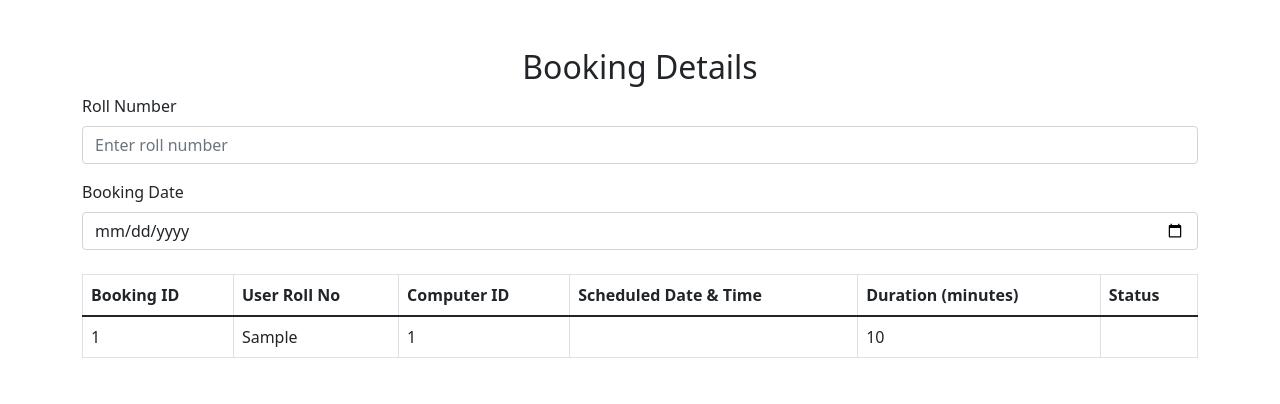
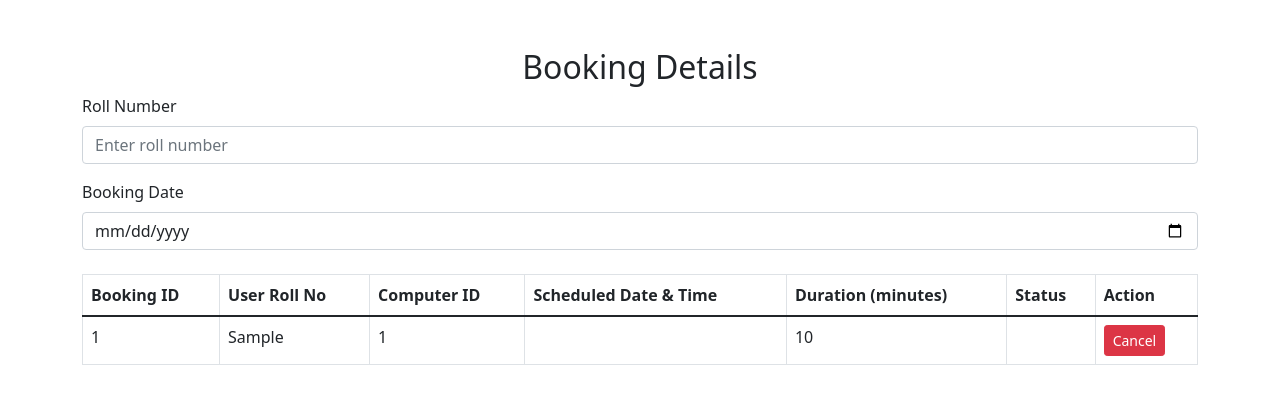
Before and after one commit to pranavcv101/ccf, a Flask app: page /admin_home/booking_details in a window 1280 px wide. Shown: the top 404 px of the page. Run offline with Flask 3, Linux system fonts and the light colour scheme; tables that the repository leaves empty hold one stand-in row (values such as "Sample post").

Commit message:
adding more features to the admin , need to add more

```diff
--- a/app/routes.py
+++ b/app/routes.py
@@ -123,8 +123,8 @@ def student_page():
     student_bookings = Booking.query.filter_by(user_rollno=current_user.rollno).all()
     return render_template("student.html",student=current_user,bookings = student_bookings)
 
-@app.route('/cancel_booking', methods=['POST'])
-def cancel_booking():
+@app.route('/cancel_s_booking', methods=['POST'])
+def cancel_s_booking():
     booking_id = request.form.get('booking_id')
     booking = Booking.query.get(booking_id)
 
@@ -270,6 +270,14 @@ def booking_details_page():
     bookings = Booking.query.all()
     return render_template("booking_details.html", bookings=bookings)
 
+@app.route('/cancel_a_booking/<int:booking_id>', methods=['POST'])
+def cancel_a_booking(booking_id):
+    booking = Booking.query.get(booking_id)
+    if booking:
+        db.session.delete(booking)
+        db.session.commit()
+    return redirect(url_for('booking_details_page'))
+
 
 
 
@@ -322,6 +330,15 @@ def computer_management():
     computers = Computer.query.all()
     return render_template('computer_management.html', computers=computers,
                            add_update_form=add_update_form, remove_form=remove_form)
+
+@app.route('/toggle_availability/<comp_id>', methods=['POST'])
+def toggle_availability(comp_id):
+    computer = Computer.query.get(comp_id)
+    if computer:
+        computer.is_available = not computer.is_available
+        db.session.commit()
+    return redirect(url_for('computer_management'))
+
 
 
 
--- a/app/templates/booking_details.html
+++ b/app/templates/booking_details.html
@@ -33,6 +33,7 @@
                     <th>Scheduled Date & Time</th>
                     <th>Duration (minutes)</th>
                     <th>Status</th>
+                    <th>Action</th>
                 </tr>
             </thead>
             <tbody>
@@ -44,10 +45,16 @@
                         <td class="booking-datetime">{{ booking.scheduled_datetime }}</td>
                         <td>{{ booking.duration }}</td>
                         <td>{{ booking.status }}</td>
+                        <td>
+                            <form method="POST" action="{{ url_for('cancel_a_booking', booking_id=booking.id) }}" onsubmit="return confirmCancel()">
+                                <button type="submit" class="btn btn-danger btn-sm">Cancel</button>
+                            </form>
+                        </td>
+
                     </tr>
                 {% else %}
                     <tr>
-                        <td colspan="6" class="text-center">No bookings found</td>
+                        <td colspan="7" class="text-center">No bookings found</td>
                     </tr>
                 {% endfor %}
             </tbody>
@@ -83,6 +90,12 @@
                 }
             }
         }
+
+        function confirmCancel() {
+            return confirm("Are you sure you want to cancel this booking?");
+        }
+
+
     </script>
 
 </body>
```
Also changed, not shown: app/templates/computer_management.html (+9 -1 lines), app/templates/student.html (+3 -11 lines).
